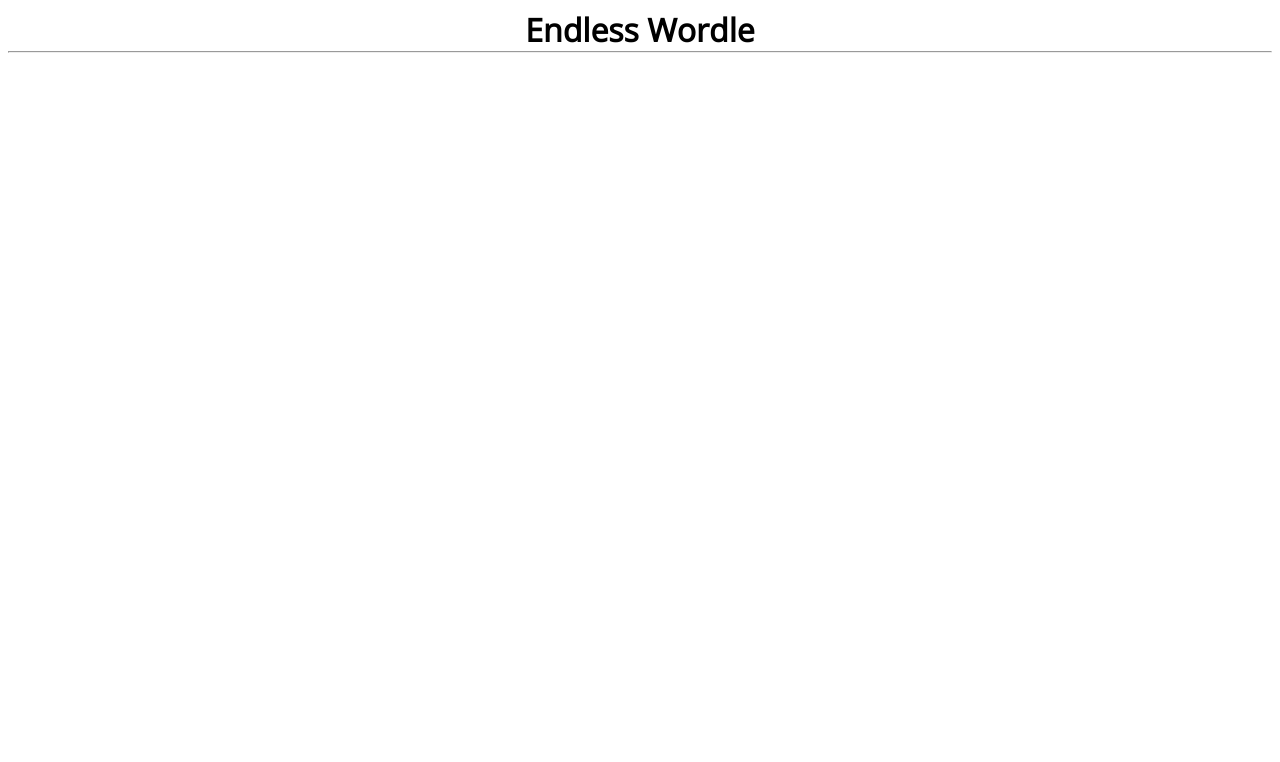
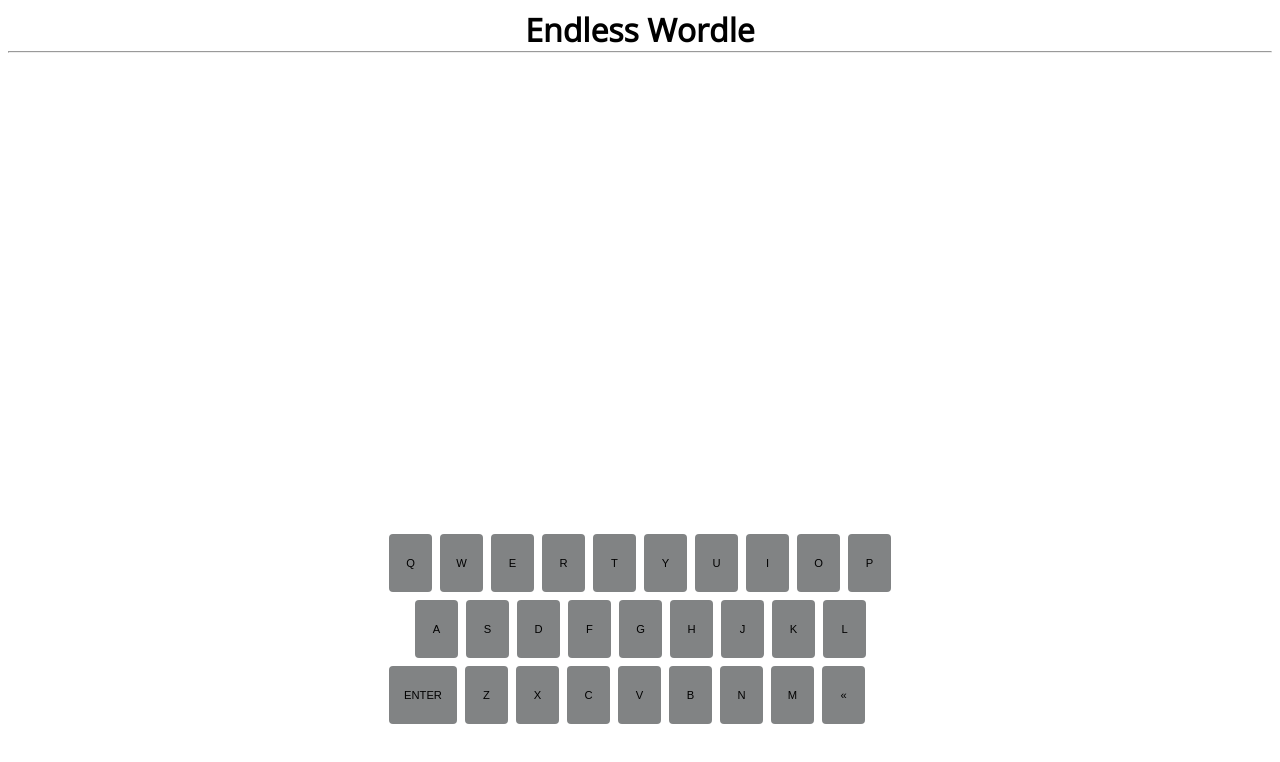
Before and after one commit to Ken-mbira/endless_wordle, a plain HTML site: page index.html in a window 1280 px wide. Drawn offline with nearby package versions, Linux system fonts and the light colour scheme.

Commit message:
add keyboard keys

```diff
--- a/index.css
+++ b/index.css
@@ -1,9 +1,19 @@
 @import url('https://fonts.googleapis.com/css2?family=Open+Sans&display=swap');
+.game-display {
+    width: 100%;
+    height: 90vh;
+    display: flex;
+    flex-direction: column;
+    justify-content: space-between;
+    align-items: center
+}
+
 .navbar {
     font-family: 'Open Sans', sans-serif;
     font-size: 2rem;
     text-align: center;
     font-weight: 700;
+    width: 100%;
 }
 
 p {
@@ -16,27 +26,45 @@ hr {
     margin: 0
 }
 
-#board {
-    display: grid;
-    grid-template-rows: repeat(6, 1fr);
-    grid-gap: 5px;
-    padding: 10px;
-    box-sizing: border-box;
-    width: 350px;
-    height: 420px;
+.key-container {
+    width: 510px;
+    display: flex;
+    flex-wrap: wrap;
 }
 
-.tile {
-    width: 100%;
-    display: inline-flex;
-    justify-content: center;
-    align-items: center;
-    font-size: 2rem;
-    line-height: 2rem;
-    font-weight: bold;
-    vertical-align: middle;
-    box-sizing: border-box;
-    color: white;
-    text-transform: uppercase;
-    user-select: none;
+.key-container button {
+    width: 43px;
+    height: 58px;
+    border-radius: 4px;
+    border: none;
+    background-color: #818384;
+    margin: 4px;
+    font-size: .7rem;
 }
+
+.key-container button:nth-child(11) {
+    margin-left: 30px
+}
+
+.key-container button:nth-child(20),
+.key-container button:nth-child(20) {
+    width: 68px;
+}
+
+@media screen and (max-width:700px) {
+    .key-container {
+        width: 350px;
+    }
+    .key-container button {
+        width: 30px;
+        height: 48px;
+        margin: 2px;
+    }
+    .key-container button:nth-child(11) {
+        margin-left: 25px
+    }
+    .key-container button:nth-child(20),
+    .key-container button:nth-child(20) {
+        width: 48px;
+    }
+}
--- a/index.html
+++ b/index.html
@@ -10,12 +10,13 @@
 </head>
 
 <body>
-    <section class="navbar">
-        <p>Endless Wordle</p>
-        <hr>
-    </section>
-    <div class="display">
-        <div id="board"></div>
+    <div class="game-display">
+        <div class="navbar">
+            <p>Endless Wordle</p>
+            <hr>
+        </div>
+        <div class="tile-container"></div>
+        <div class="key-container"></div>
     </div>
     <script type="text/javascript" src="index.js"></script>
 </body>
--- a/index.js
+++ b/index.js
@@ -0,0 +1,45 @@
+const tileContainer = document.querySelector('.tile-container')
+const keyboard = document.querySelector('.key-container')
+
+const keys = [
+    'Q',
+    'W',
+    'E',
+    'R',
+    'T',
+    'Y',
+    'U',
+    'I',
+    'O',
+    'P',
+    'A',
+    'S',
+    'D',
+    'F',
+    'G',
+    'H',
+    'J',
+    'K',
+    'L',
+    'ENTER',
+    'Z',
+    'X',
+    'C',
+    'V',
+    'B',
+    'N',
+    'M',
+    '«',
+]
+
+keys.forEach(key => {
+    const buttonElement = document.createElement('button')
+    buttonElement.textContent = key
+    buttonElement.setAttribute('id', key)
+    buttonElement.addEventListener('click', () => handleClick(key))
+    keyboard.appendChild(buttonElement)
+})
+
+const handleClick = (key) => {
+    console.log(`clicked ${key}`)
+}
```
